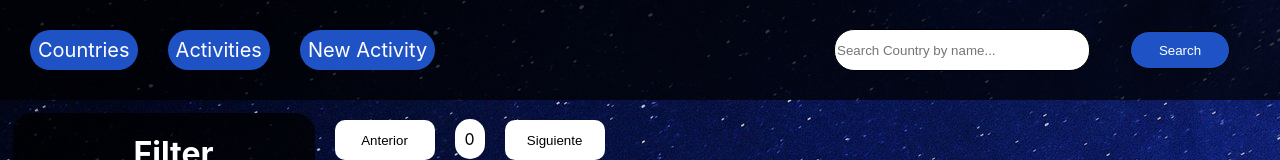
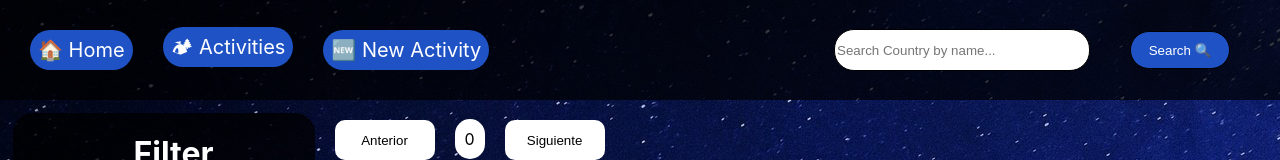
Before and after one commit to NicoYanez9621/Countries-PI-Henry, a React (Create React App) app in the folder client/: page /home in a window 1280 px wide. Shown: the top 160 px of the page. Built offline with nearby package versions, Linux system fonts and the light colour scheme; no server answers.

Commit message:
Retoques al css de los componentes y del nav

```diff
--- a/client/src/component/CardDetail/CountryCardDetail.jsx
+++ b/client/src/component/CardDetail/CountryCardDetail.jsx
@@ -17,7 +17,7 @@ const CountryCardDetail = () => {
 
   return (
     <div className={style.contenedor}>
-      <Nav />
+      <Nav name="👈 Volver a Home" />
       <div className={style.contenido}>
         <div className={style.siderbarTexts}>
           <h1>{countryById.name}</h1>
--- a/client/src/component/Cards/ActivityCards.jsx
+++ b/client/src/component/Cards/ActivityCards.jsx
@@ -14,7 +14,7 @@ const ActivityCards = () => {
 
   return (
     <div className={style.contenedor}>
-      <Nav />
+      <Nav name="🏠 Home" />
 
       <div className={style.contenido}>
         {/*  <ActivitiesChoise /> */}
--- a/client/src/component/Form/ActivityCreateForm.jsx
+++ b/client/src/component/Form/ActivityCreateForm.jsx
@@ -105,7 +105,7 @@ const ActivityCreateForm = () => {
 
   return (
     <div className={style.contenedor}>
-      <Nav />
+      <Nav name="🏠 Home" />
       <div className={style.form}>
         <h2>Create Activity</h2>
         <form
--- a/client/src/component/Home/Home.jsx
+++ b/client/src/component/Home/Home.jsx
@@ -7,7 +7,7 @@ import style from "../../style/Home.module.scss";
 const Home = () => {
   return (
     <div className={style.contenedor}>
-      <Nav />
+      <Nav name="🏠 Home" />
       <div className={style.contenido}>
         <Filter className={style.filter} />
 
--- a/client/src/component/Nav/Nav.jsx
+++ b/client/src/component/Nav/Nav.jsx
@@ -3,17 +3,17 @@ import style from "../../style/Nav.module.scss";
 import SearchBar from "../SearchBar/SearchBar";
 import { Link } from "react-router-dom";
 
-const Nav = () => {
+const Nav = ({ name }) => {
   return (
     <div className={style.contenedor}>
       <Link className={style.link} to={`/home`}>
-        <span>Countries</span>
+        <span>{name}</span>
       </Link>
       <Link className={style.link} to={`/activities`}>
-        <span>Activities</span>
+        <span>🏕 Activities</span>
       </Link>
       <Link className={style.link} to={`/activities/create`}>
-        <span>New Activity</span>
+        <span>🆕 New Activity </span>
       </Link>
 
       <SearchBar className={style.searchBar} />
--- a/client/src/component/SearchBar/SearchBar.jsx
+++ b/client/src/component/SearchBar/SearchBar.jsx
@@ -36,7 +36,7 @@ const SearchBar = () => {
           value={input}
           onChange={(e) => onChange(e)}
         />
-        <input className={style.inputSubmit} type="submit" value="Search" />
+        <input className={style.inputSubmit} type="submit" value="Search 🔍" />
       </form>
     </div>
   );
--- a/client/src/style/CountryCard.module.scss
+++ b/client/src/style/CountryCard.module.scss
@@ -7,8 +7,8 @@
     border-radius: 50px;
     display: flex;
     flex-direction: column;
-    width: 250px;
-    height: 250px;
+    width: 200px;
+    height: 200px;
     margin: 10px;
     margin-top: 30px;
     box-shadow: 10px 10px 5px black;
@@ -21,8 +21,8 @@
       align-content: center;
       margin-top: 40px;
       img {
-        width: 140px;
-        height: 90px;
+        width: 100px;
+        height: 60px;
       }
     }
     .info {
@@ -31,15 +31,14 @@
         display: flex;
         flex-direction: row;
         justify-content: center;
-        align-content: flex-end;
+        align-content: center;
       }
       h2 {
-        font-size: 20px;
+        font-size: 15px;
       }
       span {
-        margin-left: 68px;
-        justify-content: flex-start;
-        font-size: 17px;
+        justify-content: center;
+        font-size: 13px;
       }
     }
   }
--- a/client/src/style/CountryCards.module.scss
+++ b/client/src/style/CountryCards.module.scss
@@ -29,7 +29,6 @@
     border-radius: 0.5rem;
     position: relative;
     width: 95%;
-    height: 10%;
     overflow-y: auto;
     margin-left: 2%;
     margin-top: 1%;
```
